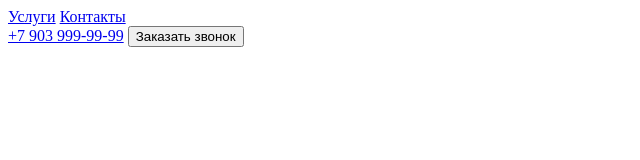
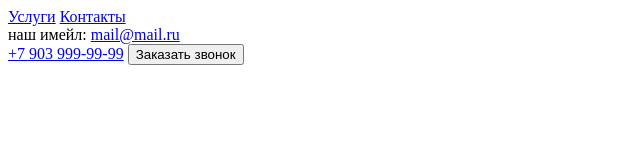
Before and after one commit to tadilkhan/spesial-app, a plain HTML site: page index.html in a window 1280 px wide. Shown: the whole page, without its empty margins (0-640 px from the left). Drawn offline with Linux system fonts and the light colour scheme.

Commit message:
added email

```diff
--- a/index.html
+++ b/index.html
@@ -14,6 +14,9 @@
             <a href="#contacts">Контакты</a>
         </nav>
         <div>
+            наш имейл: <a href="mailto:mail@mail.ru">mail@mail.ru</a>
+        </div>
+        <div>
             <a href="tel:+79039999999">+7 903 999-99-99</a>
             <button>Заказать звонок</button>
         </div>
```
